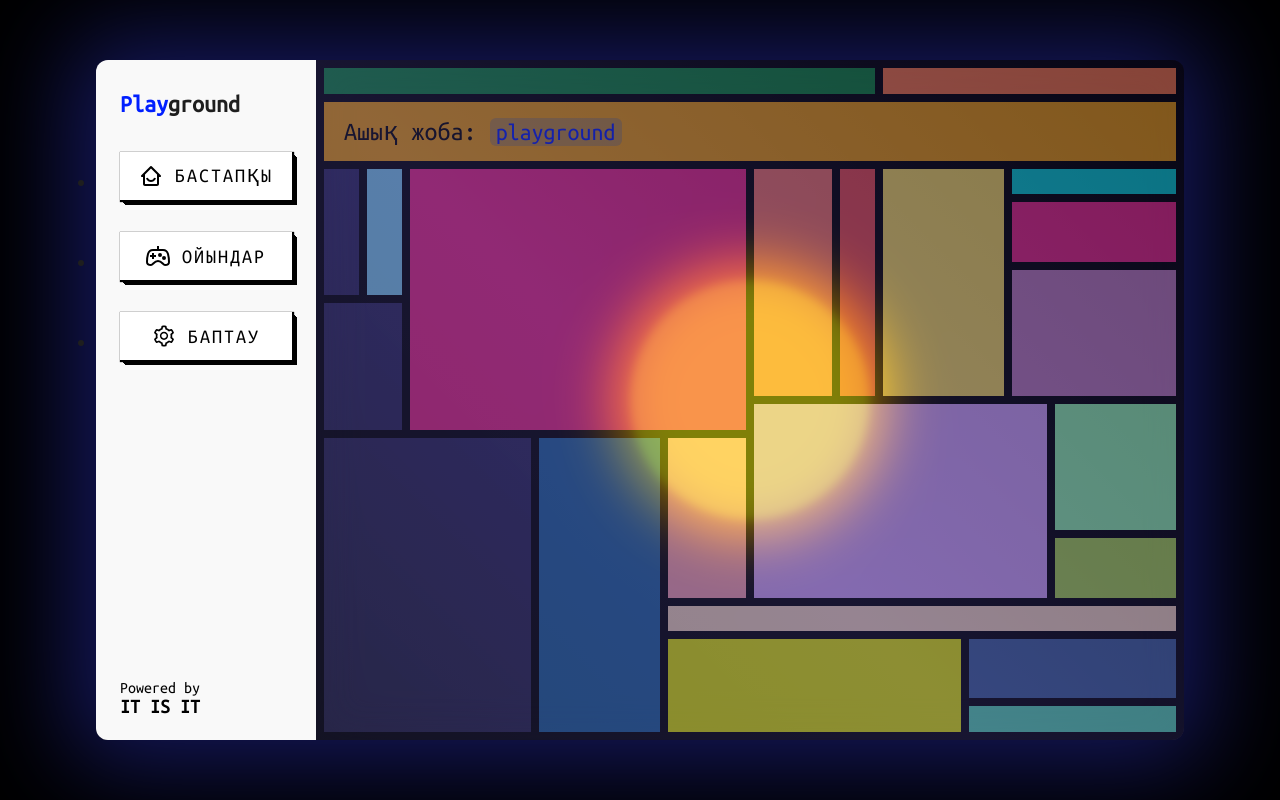
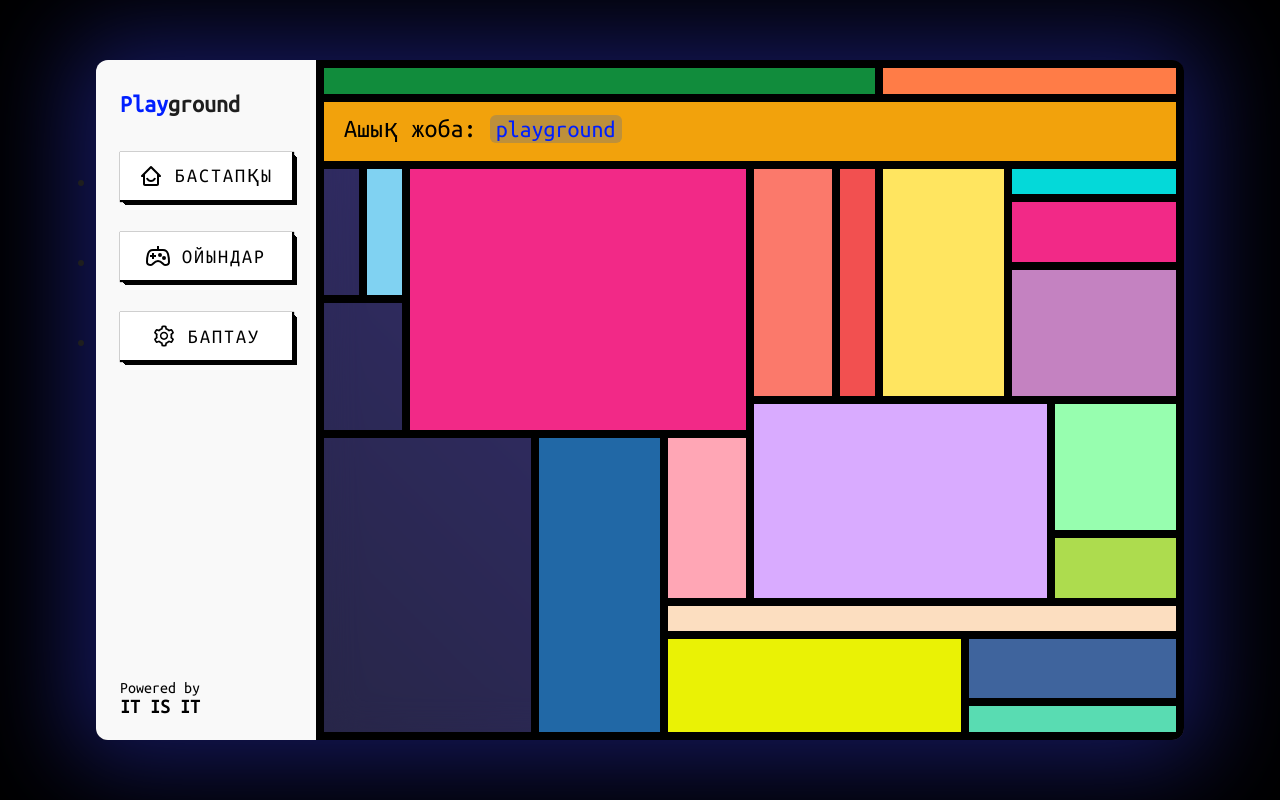
Before and after one commit to IT-IS-IT-ORM/Ability_Arena, a React (Vite) app in the folder client/: page / in a window 1280 px wide. Built offline with nearby package versions, Linux system fonts and the light colour scheme; a web font is replaced by a local one; what i18next-intervalplural-postprocessor would draw is missing.

Commit message:
update: :hammer: 微调

```diff
--- a/client/src/pages/common/HomePage/style.module.scss
+++ b/client/src/pages/common/HomePage/style.module.scss
@@ -28,7 +28,7 @@
 
 		position: absolute;
 		z-index: 2;
-		opacity: 0.5;
+		opacity: 1;
 		backdrop-filter: blur(20px);
 
 		display: grid;
@@ -178,7 +178,7 @@
 
 	:global .title {
 		position: absolute;
-		top: calc(12.5%);
+		top: calc(12%);
 		left: 24px;
 		transform: translateY(-100%);
 
```
